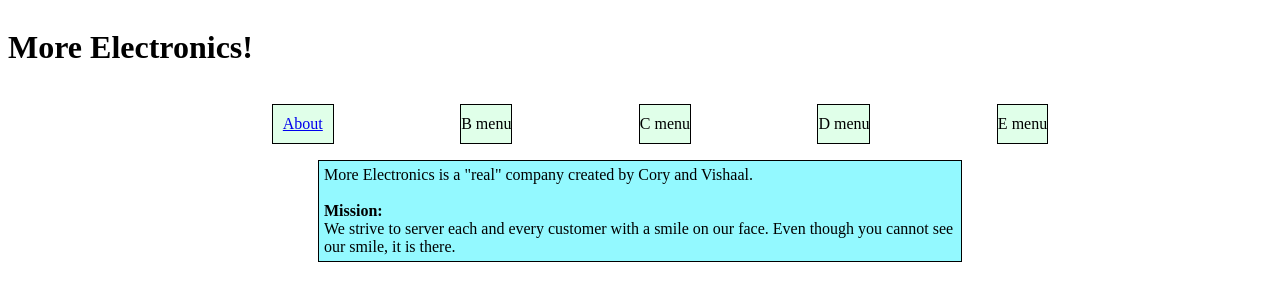
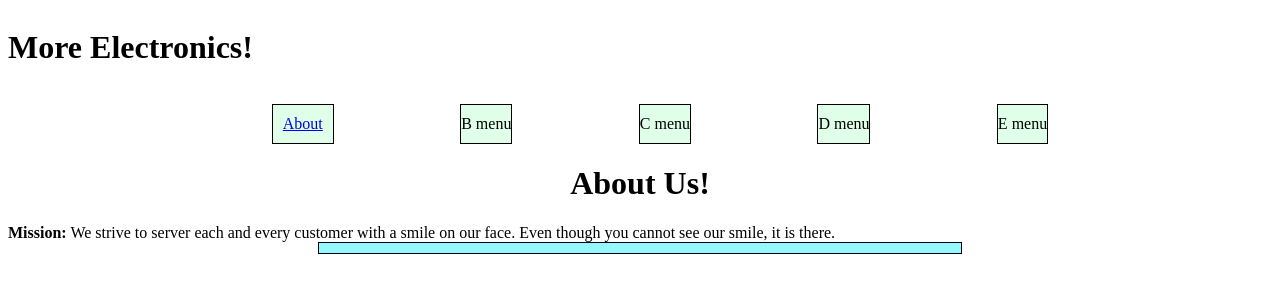
Before and after one commit to CMortty/InternetAppsInf124, a PHP site: page /about.html in a window 1280 px wide. Shown: the top 301 px of the page. Run offline with PHP 8.4, Linux system fonts and the light colour scheme; some libraries are stand-ins or nearby versions.

Commit message:
Page header class added to common.css

```diff
--- a/about.html
+++ b/about.html
@@ -23,12 +23,12 @@
     <div id="mainMenu"></div>
 
     <div class="content">
-        <p>More Electronics is a "real" company created by Cory and Vishaal.
-                <br />
-                <br />
+      <div class="pageHeader"><h1>About Us!</h1></div>
+
+
 
                 <strong>Mission:</strong>
-                <br />
+
                 We strive to server each and every customer with a smile on our face. Even though you cannot see
                 our smile, it is there.</p>
     </div>
--- a/src/common.css
+++ b/src/common.css
@@ -25,3 +25,8 @@ li a:hover{
     text-decoration: none;
     color: black;
 }
+
+.pageHeader {
+  text-align: center;
+  clear: both;
+}
```
Also changed, not shown: img/office.JPG (added), index.html (line endings or trailing spaces), src/about.css (line endings or trailing spaces).
